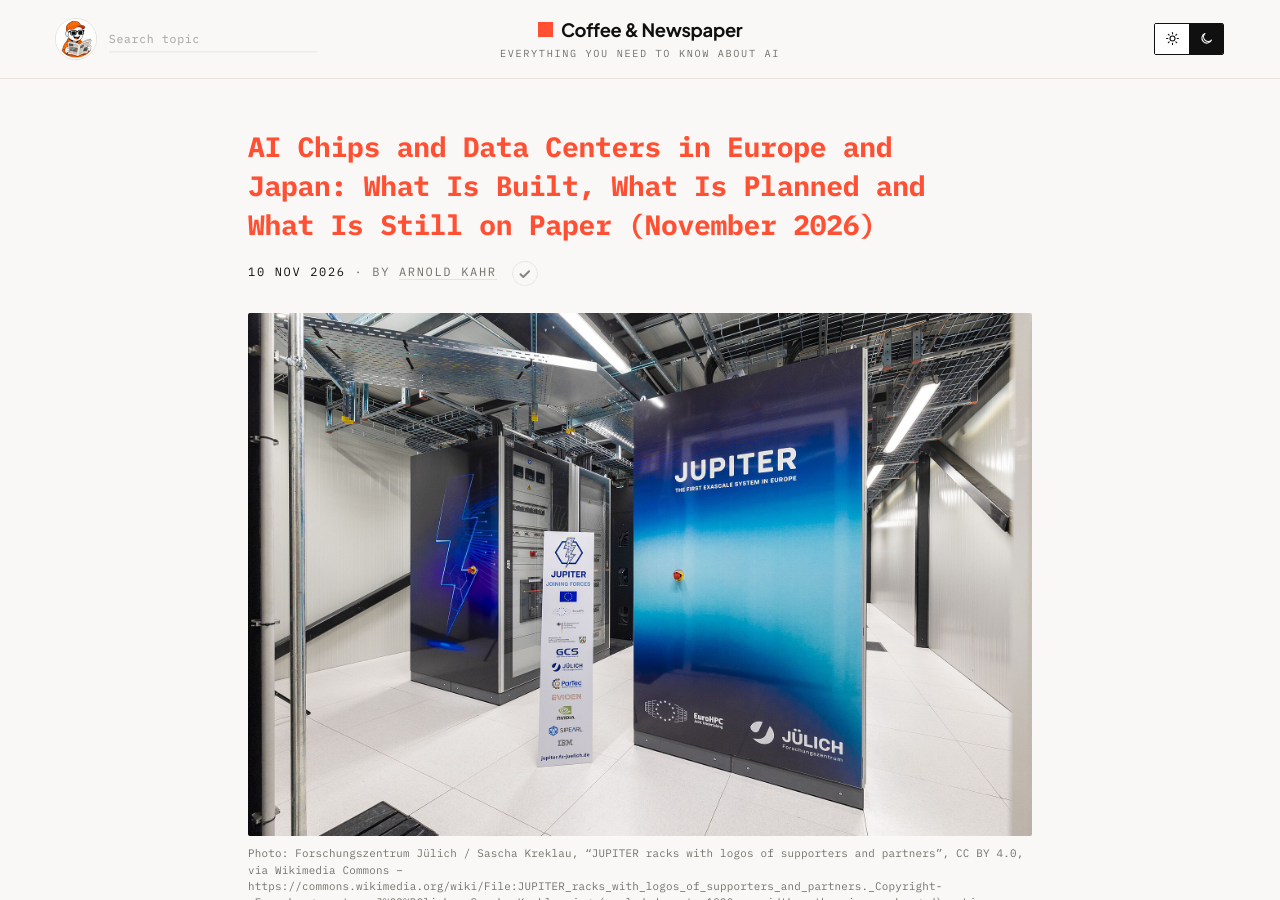
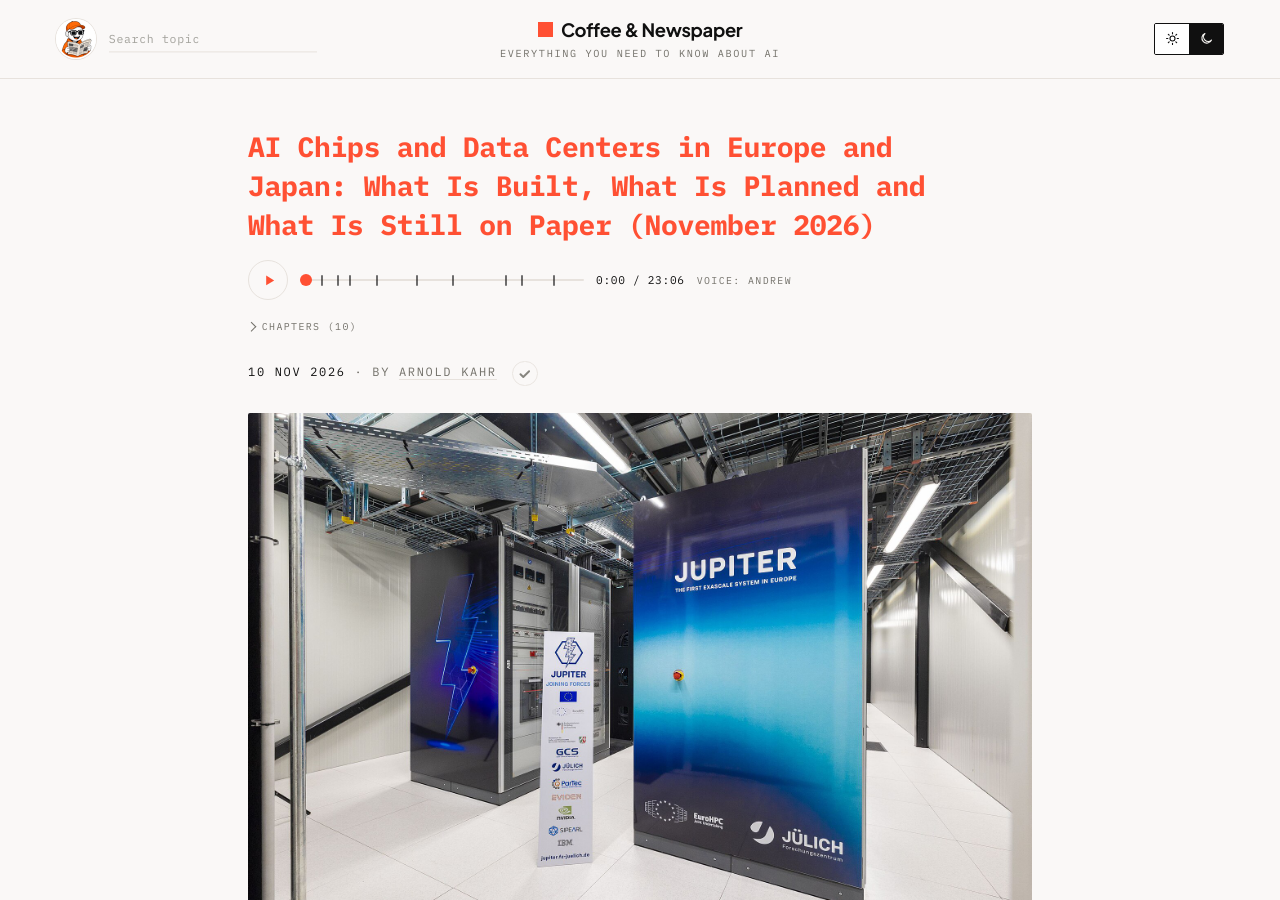
Before and after one commit to architect-high-level-core/coffee-and-newspaper, a Jekyll site: the page built from _posts/2026-11-10-ai-chips-data-centers-europe-japan.md, in a window 1280 px wide and 900 px high. Built offline with Jekyll 4.4.1, drawn with Linux system fonts in a browser that asks for light colours; some of the changed lines change nothing that is shown.

Commit message:
Audio: 2026-11-10 AI chips and data centers (chapters)

```diff
--- a/_posts/2026-11-10-ai-chips-data-centers-europe-japan.md
+++ b/_posts/2026-11-10-ai-chips-data-centers-europe-japan.md
@@ -12,6 +12,20 @@
 image_license: "CC BY 4.0"
 image_license_url: "https://creativecommons.org/licenses/by/4.0/"
 image_description: "Photograph of the JUPITER Booster racks at Forschungszentrum Jülich, Germany, taken in June 2025. JUPITER is Europe’s first exascale supercomputer. The image stands for European AI compute in general; it does not show any Japanese project or any of the other facilities named in this article."
+audio: /assets/audio/ai-chips-data-centers-europe-japan.mp3
+audio_voice: Andrew
+audio_duration: "23:06"
+audio_chapters:
+  - {t: 0, title: "Intro"}
+  - {t: 83, title: "The short version"}
+  - {t: 161, title: "Why chips and data centers belong in…"}
+  - {t: 225, title: "Europe’s policy frame"}
+  - {t: 361, title: "What Europe actually builds in chips"}
+  - {t: 567, title: "AI compute that already exists or is…"}
+  - {t: 748, title: "Japan: the data-center buildout"}
+  - {t: 1021, title: "Europe and Japan side by side"}
+  - {t: 1103, title: "Risks and open questions"}
+  - {t: 1262, title: "FAQ"}
 ---
 
 Every AI model needs two physical things: chips that do the arithmetic, and buildings that supply those chips with power, cooling and network. Europe and Japan are both trying to build more of both at home, for reasons of security, cost and national pride. This article is a status check as of **10 November 2026**. We separate what **already runs**, what is **under construction**, and what is still a **plan, a proposal or a call for tenders**. Where a number comes from a company or an official body, we say so; where we could not confirm something, we say that too.
```
Also changed, not shown: 1 other file.
